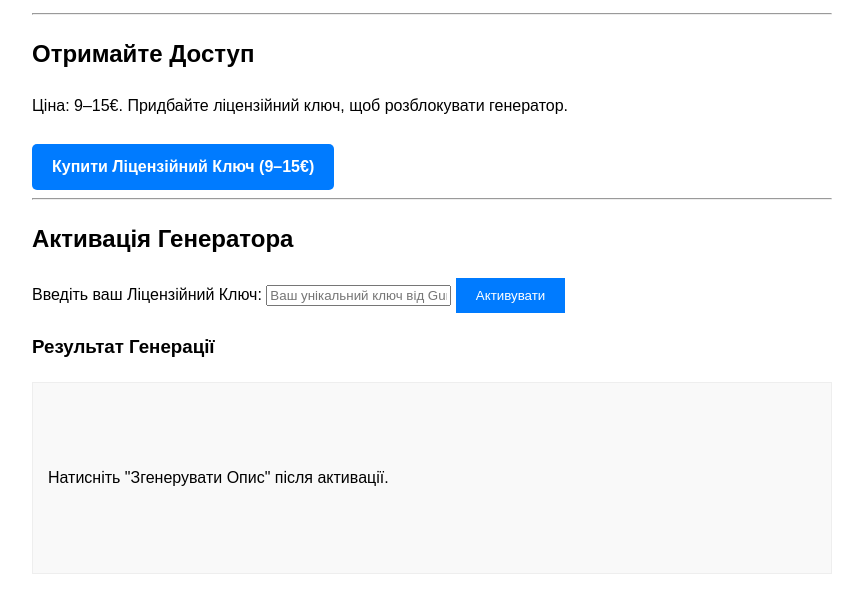
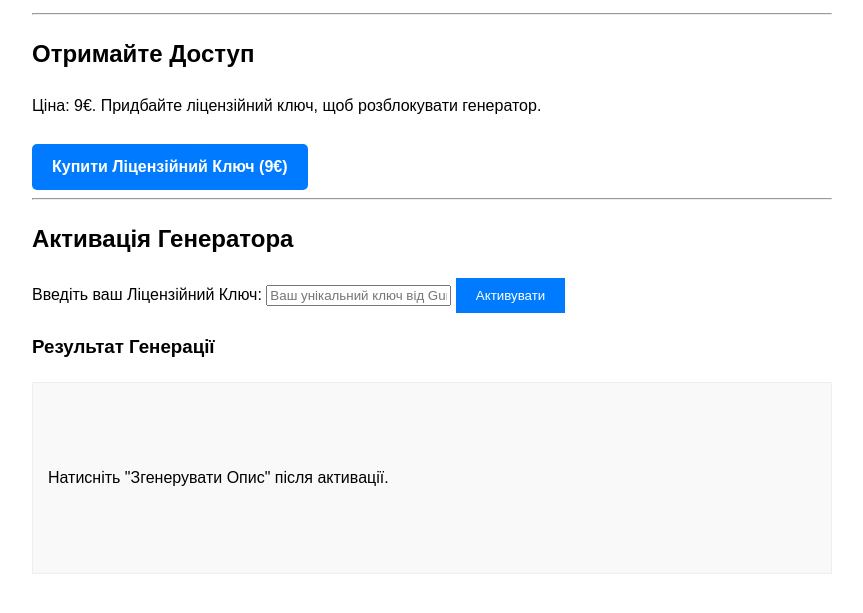
Before and after one commit to Manikse/AI-Description-Generator, a plain HTML site: page index.html in a window 1280 px wide. Shown: the part 143-756 px from the top of the page, without its empty margins (208-1071 px from the left). Drawn offline with Linux system fonts and the light colour scheme.

Commit message:
update html

```diff
--- a/index.html
+++ b/index.html
@@ -24,10 +24,10 @@
 
     <section id="access-section">
         <h2>Отримайте Доступ</h2>
-        <p>Ціна: 9–15€. Придбайте ліцензійний ключ, щоб розблокувати генератор.</p>
+        <p>Ціна: 9€. Придбайте ліцензійний ключ, щоб розблокувати генератор.</p>
 
         <a href="https://manikse.gumroad.com/l/dvkny" target="_blank" class="gumroad-button">
-            Купити Ліцензійний Ключ (9–15€)
+            Купити Ліцензійний Ключ (9€)
         </a>
     </section>
 
```
